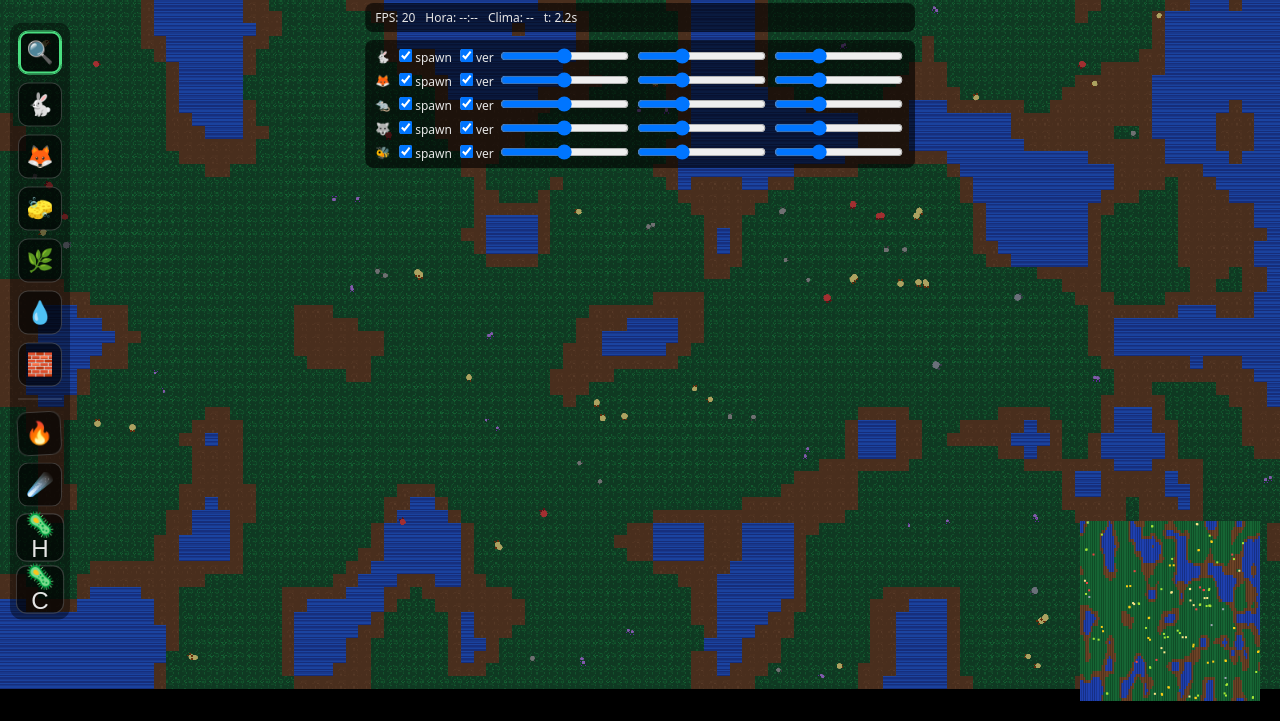
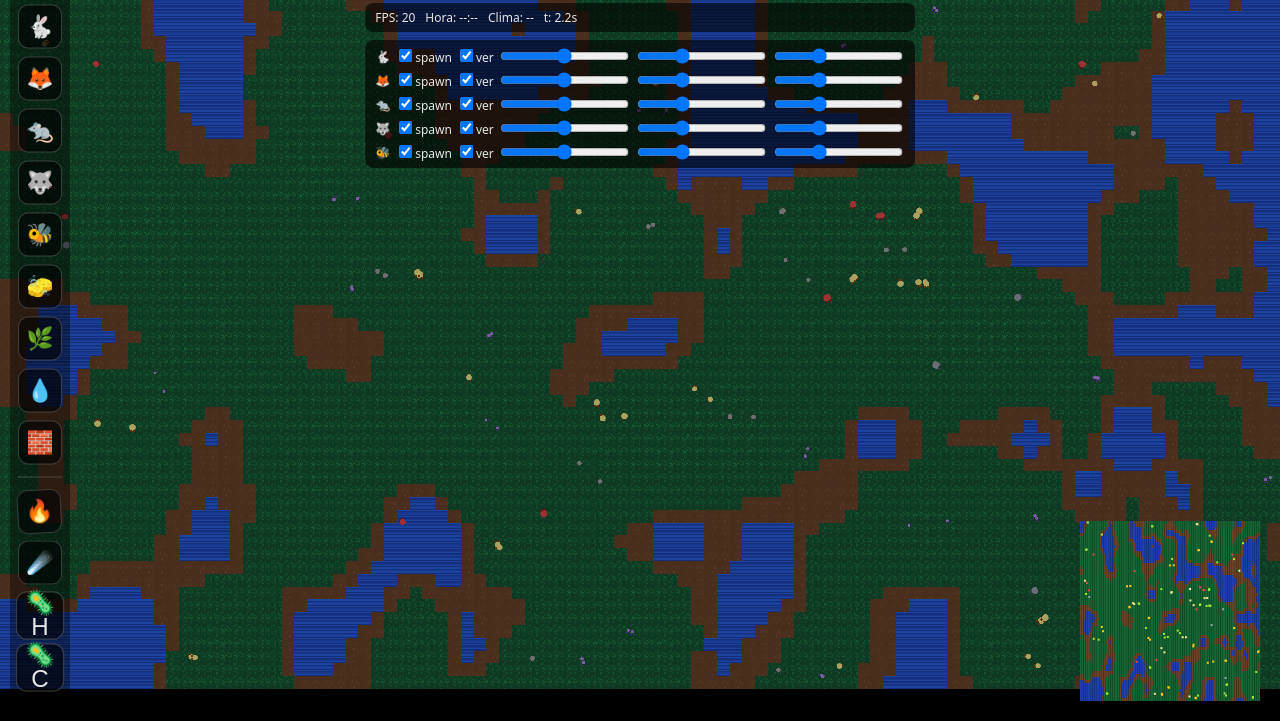
Before and after one commit to bryzarof/ecosim, a website built with Vite: page index.html in a window 1280 px wide. Shown: the part 79-800 px from the top of the page. Built offline with nearby package versions, Linux system fonts and the light colour scheme; animation ran at ten frames a second.

Commit message:
feat: add rodent wolf pollinator tools

```diff
--- a/index.html
+++ b/index.html
@@ -67,6 +67,9 @@
       <button class="btn" data-tool="inspect" title="Inspeccionar">🔍</button>
       <button class="btn" data-tool="add_herb" title="Añadir herbívoro">🐇</button>
       <button class="btn" data-tool="add_carn" title="Añadir carnívoro">🦊</button>
+      <button class="btn" data-tool="add_rodent">🐀</button>
+      <button class="btn" data-tool="add_wolf">🐺</button>
+      <button class="btn" data-tool="add_pollinator">🐝</button>
       <button class="btn" data-tool="eraser" title="Goma">🧽</button>
       <button class="btn" data-tool="food" title="Comida">🌿</button>
       <button class="btn" data-tool="water" title="Agua">💧</button>
--- a/main.js
+++ b/main.js
@@ -560,7 +560,18 @@ function reproduce(parent, species){
 // ==============================================================
 //                        INTERACCIÓN (FASE 4)
 // ==============================================================
-const TOOL = { INSPECT:'inspect', ADD_HERB:'add_herb', ADD_CARN:'add_carn', ERASER:'eraser', FOOD:'food', WATER:'water', BARRIER:'barrier' };
+export const TOOL = {
+  INSPECT: 'inspect',
+  ADD_HERB: 'add_herb',
+  ADD_CARN: 'add_carn',
+  ADD_RODENT: 'add_rodent',
+  ADD_WOLF: 'add_wolf',
+  ADD_POLLINATOR: 'add_pollinator',
+  ERASER: 'eraser',
+  FOOD: 'food',
+  WATER: 'water',
+  BARRIER: 'barrier'
+};
 
 // Toolbar DOM
 const toolbar = document.getElementById('toolbar');
--- a/ui.js
+++ b/ui.js
@@ -1,5 +1,6 @@
 import { initRadialMenu } from './src/ui/radialMenu.js';
 import { saveSettings } from './src/state/persistence.js';
+import { TOOL } from './main.js';
 
 export function setTool(state, t){
   state.activeTool = t;
@@ -22,7 +23,7 @@ function handleAt(state, e){
 export function applyActionAt(state,x,y,action){
   const id = state.idx(x,y);
   switch(action){
-    case state.TOOL.ADD_HERB: {
+    case TOOL.ADD_HERB: {
       const cfg = state.speciesConfig.HERB;
       state.animals.push({
         sp: 'HERB', x:x+0.5, y:y+0.5, dir:Math.random()*Math.PI*2,
@@ -30,7 +31,7 @@ export function applyActionAt(state,x,y,action){
         genes: state.defaultGenes('HERB')
       });
       break; }
-    case state.TOOL.ADD_CARN: {
+    case TOOL.ADD_CARN: {
       const cfg = state.speciesConfig.CARN;
       state.animals.push({
         sp: 'CARN', x:x+0.5, y:y+0.5, dir:Math.random()*Math.PI*2,
@@ -38,7 +39,31 @@ export function applyActionAt(state,x,y,action){
         genes: state.defaultGenes('CARN')
       });
       break; }
-    case state.TOOL.ERASER: {
+    case TOOL.ADD_RODENT: {
+      const cfg = state.speciesConfig.RODENT;
+      state.animals.push({
+        sp: 'RODENT', x:x+0.5, y:y+0.5, dir:Math.random()*Math.PI*2,
+        speed: cfg.baseSpeed, wobble: 0.4, r:cfg.radius, energy:cfg.addEnergy ?? cfg.initEnergy, cooldown:0, age:0,
+        genes: state.defaultGenes('RODENT')
+      });
+      break; }
+    case TOOL.ADD_WOLF: {
+      const cfg = state.speciesConfig.WOLF;
+      state.animals.push({
+        sp: 'WOLF', x:x+0.5, y:y+0.5, dir:Math.random()*Math.PI*2,
+        speed: cfg.baseSpeed, wobble: 0.4, r:cfg.radius, energy:cfg.addEnergy ?? cfg.initEnergy, cooldown:0, age:0,
+        genes: state.defaultGenes('WOLF')
+      });
+      break; }
+    case TOOL.ADD_POLLINATOR: {
+      const cfg = state.speciesConfig.POLLINATOR;
+      state.animals.push({
+        sp: 'POLLINATOR', x:x+0.5, y:y+0.5, dir:Math.random()*Math.PI*2,
+        speed: cfg.baseSpeed, wobble: 0.4, r:cfg.radius, energy:cfg.addEnergy ?? cfg.initEnergy, cooldown:0, age:0,
+        genes: state.defaultGenes('POLLINATOR')
+      });
+      break; }
+    case TOOL.ERASER: {
       const r=2; const r2=r*r;
       for (let i=state.animals.length-1;i>=0;i--){
         const a=state.animals[i];
@@ -46,16 +71,16 @@ export function applyActionAt(state,x,y,action){
         if (dx*dx+dy*dy < r2) state.animals.splice(i,1);
       }
       break; }
-    case state.TOOL.FOOD:
+    case TOOL.FOOD:
       if (state.terrain[id]===state.BIOME.GRASS){ state.plant[id] = state.clamp(state.plant[id] + 0.35, 0, 1); }
       break;
-    case state.TOOL.WATER:
+    case TOOL.WATER:
       state.terrain[id] = state.BIOME.WATER; state.plant[id] = 0; state.redrawTerrain = true;
       break;
-    case state.TOOL.BARRIER:
+    case TOOL.BARRIER:
       state.terrain[id] = state.BIOME.BARRIER; state.plant[id] = 0; state.redrawTerrain = true;
       break;
-    case state.TOOL.INSPECT: {
+    case TOOL.INSPECT: {
       const nearest = nearestAnimalTo(state,x+0.5,y+0.5,3);
       if (nearest){
         console.log('Animal', {sp:nearest.sp, x:nearest.x, y:nearest.y, energy:nearest.energy, age:nearest.age, genes:nearest.genes});
@@ -103,10 +128,13 @@ export function setupUI(state){
   const radialRoot = document.getElementById('radialMenu');
   if(radialRoot){
     initRadialMenu(radialRoot,[
-      { label:'\uD83D\uDD0D', onSelect:()=> setTool(state, state.TOOL.INSPECT) },
-      { label:'\uD83D\uDC07', onSelect:()=> setTool(state, state.TOOL.ADD_HERB) },
-      { label:'\uD83E\uDD8A', onSelect:()=> setTool(state, state.TOOL.ADD_CARN) },
-      { label:'\uD83C\uDF3F', onSelect:()=> setTool(state, state.TOOL.FOOD) }
+      { label:'\uD83D\uDD0D', onSelect:()=> setTool(state, TOOL.INSPECT) },
+      { label:'\uD83D\uDC07', onSelect:()=> setTool(state, TOOL.ADD_HERB) },
+      { label:'\uD83E\uDD8A', onSelect:()=> setTool(state, TOOL.ADD_CARN) },
+      { label:'\uD83D\uDC00', onSelect:()=> setTool(state, TOOL.ADD_RODENT) },
+      { label:'\uD83D\uDC3A', onSelect:()=> setTool(state, TOOL.ADD_WOLF) },
+      { label:'\uD83D\uDC1D', onSelect:()=> setTool(state, TOOL.ADD_POLLINATOR) },
+      { label:'\uD83C\uDF3F', onSelect:()=> setTool(state, TOOL.FOOD) }
     ]);
   }
 
```
